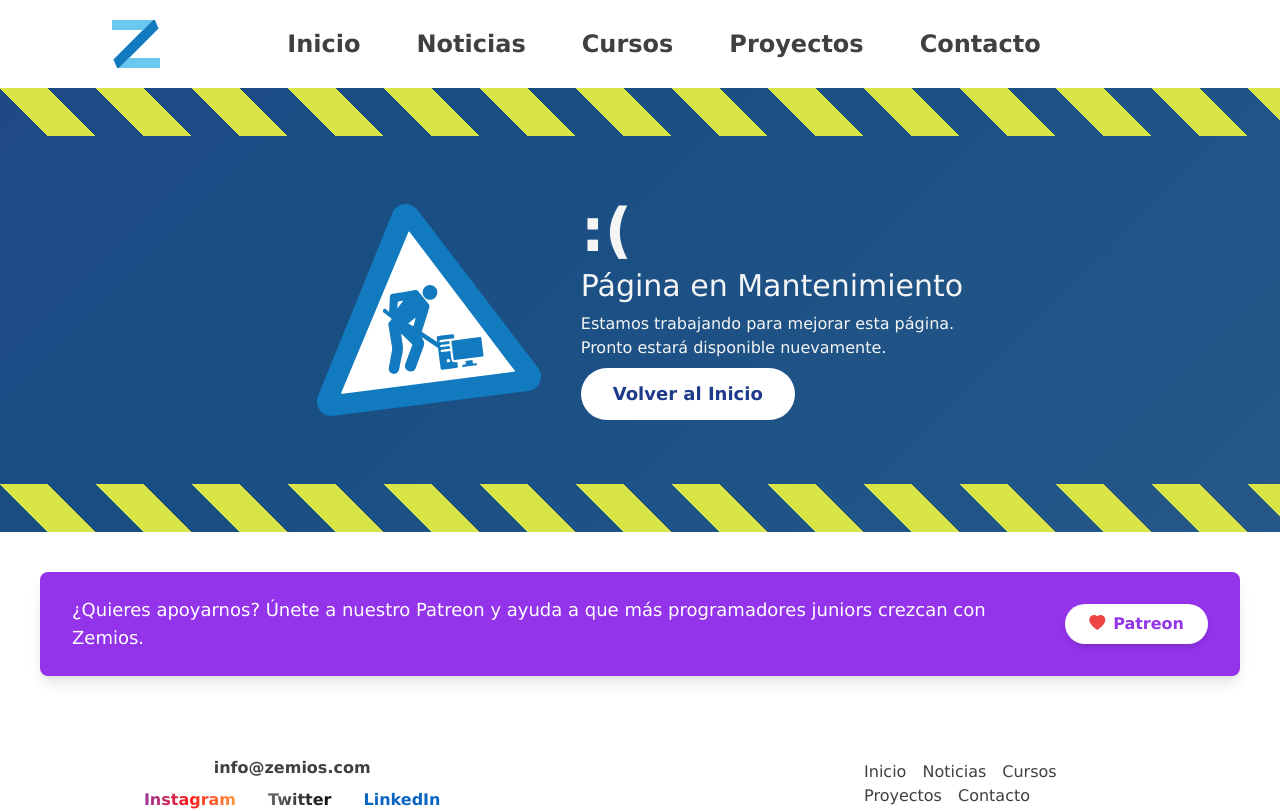
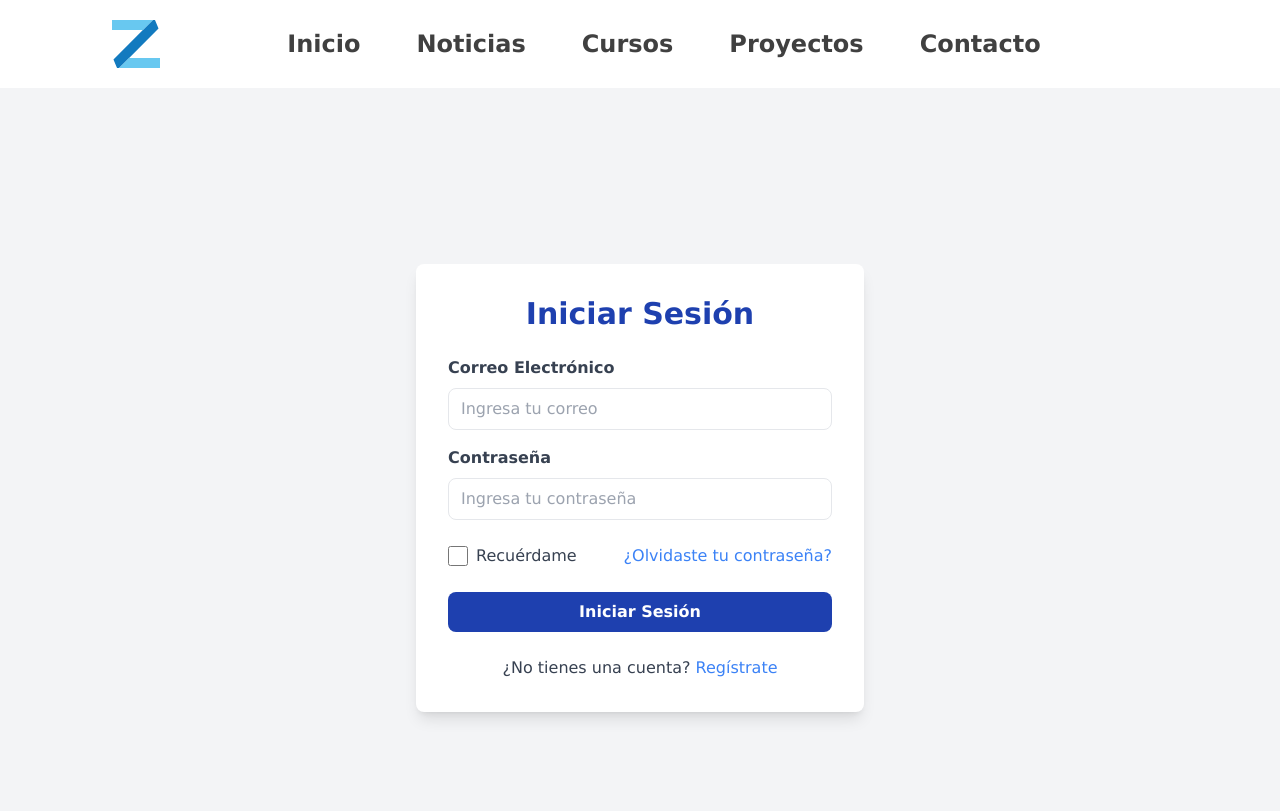
Before and after one commit to eliceoflmov72/Atlas, an Angular app: page /SignIn in a window 1280 px wide. Before the commit this address led to /Maintenance. Shown: the top 811 px of the page. Built offline with nearby package versions, Linux system fonts and the light colour scheme.

Commit message:
layout for signin

```diff
--- a/src/app/pages/auth/signin/signin.component.html
+++ b/src/app/pages/auth/signin/signin.component.html
@@ -1 +1,26 @@
-<p>signin works!</p>
+<div class="min-h-screen bg-gray-100 flex items-center justify-center">
+    <div class="bg-white p-8 rounded-lg shadow-lg max-w-md w-full">
+      <h2 class="text-3xl font-bold text-blue-800 text-center mb-6">Iniciar Sesión</h2>
+      <form>
+        <div class="mb-4">
+          <label class="block text-gray-700 font-bold mb-2" for="email">Correo Electrónico</label>
+          <input class="w-full px-3 py-2 border rounded-lg focus:outline-none focus:ring-2 focus:ring-blue-500" type="email" id="email" placeholder="Ingresa tu correo" required>
+        </div>
+        <div class="mb-6">
+          <label class="block text-gray-700 font-bold mb-2" for="password">Contraseña</label>
+          <input class="w-full px-3 py-2 border rounded-lg focus:outline-none focus:ring-2 focus:ring-blue-500" type="password" id="password" placeholder="Ingresa tu contraseña" required>
+        </div>
+        <div class="flex items-center justify-between mb-6">
+          <label class="flex items-center">
+            <input type="checkbox" class="form-checkbox h-5 w-5 text-blue-600">
+            <span class="ml-2 text-gray-700">Recuérdame</span>
+          </label>
+          <a href="#" class="text-blue-500 hover:underline">¿Olvidaste tu contraseña?</a>
+        </div>
+        <button class="w-full bg-blue-800 hover:bg-blue-700 text-white font-bold py-2 px-4 rounded-lg transition-all transform hover:scale-105 duration-300">Iniciar Sesión</button>
+      </form>
+      <div class="mt-6 text-center">
+        <p class="text-gray-700">¿No tienes una cuenta? <a routerLink="/sign-up" class="text-blue-500 hover:underline">Regístrate</a></p>
+      </div>
+    </div>
+  </div>
```
Also changed, not shown: src/app/app.routes.ts (+5 -3 lines).
